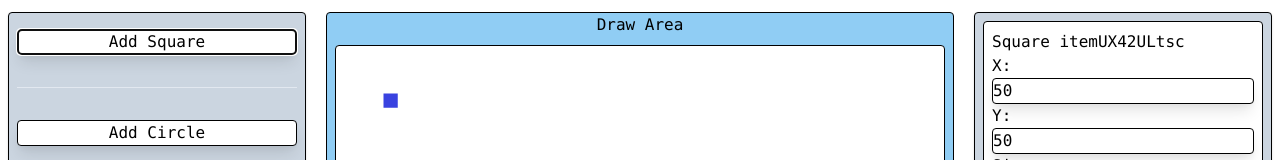
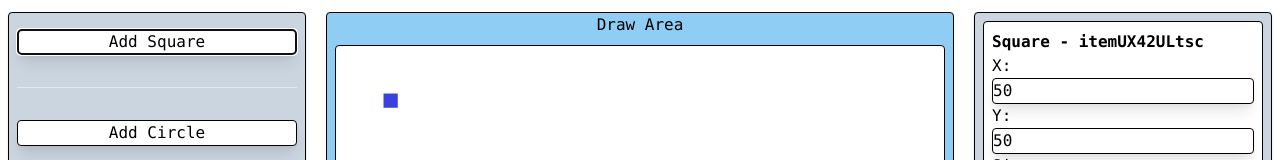
Before and after one commit to MuddyBootsCode/recoil-tryout, a React (Create React App) app: page / in a window 1280 px wide. Both pictures are taken after a click on the button "Add Square". Shown: the top 160 px of the page. Built offline with nearby package versions, Linux system fonts and the light colour scheme.

Commit message:
Feature: Styling Changes

```diff
--- a/src/atoms.js
+++ b/src/atoms.js
@@ -16,10 +16,10 @@ export const circleWithID = (id) => {
             key: `item${id}`,
             default: {
                 id,
-                cx: 50,
-                cy: 50,
+                cx: 80,
+                cy: 80,
                 r: 15,
-                fill: "#3942e0",
+                fill: "#e0399d",
                 offset: {
 
                 }
--- a/src/components/CircleCard.js
+++ b/src/components/CircleCard.js
@@ -27,7 +27,7 @@ const CircleCard = ({props}) => {
 
   return (
     <div className="border border-black border-2 rounded m-2 bg-white font-mono p-2 flex flex-col">
-      <h2>Circle {id}</h2>
+      <h2><b>Circle - {id}</b></h2>
         <span>X: </span>
         <input
             type="number"
--- a/src/components/DrawArea.js
+++ b/src/components/DrawArea.js
@@ -61,7 +61,7 @@ const DrawArea = () => {
                     }
                 </svg>
             </div>
-            <div className="border border-black border-2 rounded bg-gray-400 shadow mx-2">
+            <div className="flex flex-col border border-black border-2 rounded bg-gray-400 shadow mx-2">
               {
                 shapes.map((c) => {
                     if( c.shape === "circle"){
--- a/src/components/SquareCard.js
+++ b/src/components/SquareCard.js
@@ -28,7 +28,7 @@ const SquareCard = ({props}) => {
 
     return (
         <div className="border border-black border-2 rounded m-2 bg-white font-mono p-2 flex flex-col">
-            <h2>Square {id}</h2>
+          <h2><b>Square - {id}</b></h2>
             <span>X: </span>
             <input
                 type="number"
```
